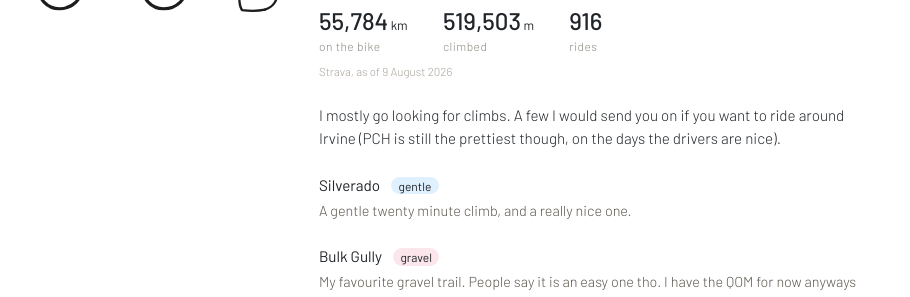
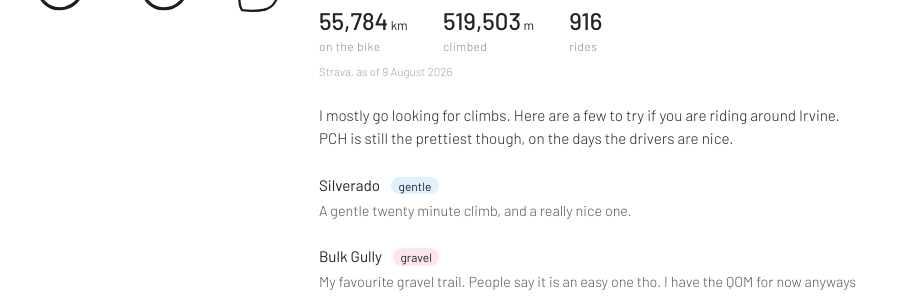
Before and after one commit to mvsovo/mvs-blog, a Jekyll site: the page built from personal-life/index.html, in a window 1280 px wide. Shown: the part 238-535 px from the top of the page, without its empty margins (189-1099 px from the left). Built offline with Jekyll 4.4.1, drawn with Linux system fonts in a browser that asks for light colours.

Commit message:
Fix pronouns in metadata, rebuild share card, tighten routes copy
- Metadata said he/his; corrected to she/her
- New Open Graph card in the site's own type and palette, with the
  current research areas instead of the old wording
- Add og:image width, height, and alt so platforms render the card
  without waiting to fetch the file
- Rewrite the routes intro, which read awkwardly

```diff
--- a/_config.yml
+++ b/_config.yml
@@ -6,8 +6,8 @@
 
 description: >-
   Weijun Li is a second-year Informatics Ph.D. student at UC Irvine, advised by
-  Daniel Epstein in the PIE Lab. His research sits at the intersection of
-  human-centered AI, health, and social computing. He builds and studies
+  Daniel Epstein in the PIE Lab. Her research sits at the intersection of
+  human-centered AI, health, and social computing. She builds and studies
   interactive systems that help people make sense of information about
   themselves, their health, and their everyday lives. Work at CHI, CSCW, UIST,
   and AMIA.
--- a/_data/life.yml
+++ b/_data/life.yml
@@ -18,8 +18,8 @@
     label: rides
 
 routes_note: >-
-  I mostly go looking for climbs. A few I would send you on if you want to ride around Irvine
-  (PCH is still the prettiest though, on the days the drivers are nice).
+  I mostly go looking for climbs. Here are a few to try if you are riding around Irvine. PCH is
+  still the prettiest though, on the days the drivers are nice.
 
 routes:
   - name: Silverado
--- a/_includes/head.html
+++ b/_includes/head.html
@@ -13,6 +13,11 @@
   <meta name="viewport" content="width=device-width, initial-scale=1">
 
   {%- seo -%}
+
+  <meta property="og:image:width" content="1200">
+  <meta property="og:image:height" content="630">
+  <meta property="og:image:alt" content="Weijun Li, Ph.D. student in Informatics at UC Irvine, working on human-centered AI, health, and social computing">
+  <meta name="twitter:image:alt" content="Weijun Li, Ph.D. student in Informatics at UC Irvine, working on human-centered AI, health, and social computing">
 
   <meta name="keywords" content="Weijun Li, 李潍君, human-centered AI, HCI researcher, human-computer interaction, social computing, AI and health, digital health, personal informatics, large language models, interactive systems, real-world deployment, online communities, CSCW, UC Irvine, PIE Lab, Daniel Epstein, Ph.D. student">
   {%- feed_meta -%}
--- a/index.html
+++ b/index.html
@@ -1,7 +1,7 @@
 ---
 layout: default
 title: Weijun Li
-description: "Weijun Li is a second-year Informatics Ph.D. student at UC Irvine, advised by Daniel Epstein in the PIE Lab. His research sits at the intersection of human-centered AI, health, and social computing. Work at CHI, CSCW, UIST, and AMIA."
+description: "Weijun Li is a second-year Informatics Ph.D. student at UC Irvine, advised by Daniel Epstein in the PIE Lab. Her research sits at the intersection of human-centered AI, health, and social computing, with work at CHI, CSCW, UIST, and AMIA."
 ---
 
 {% assign news = site.data.news.list %}
```
Also changed, not shown: assets/images/main/opengraph.jpg.
